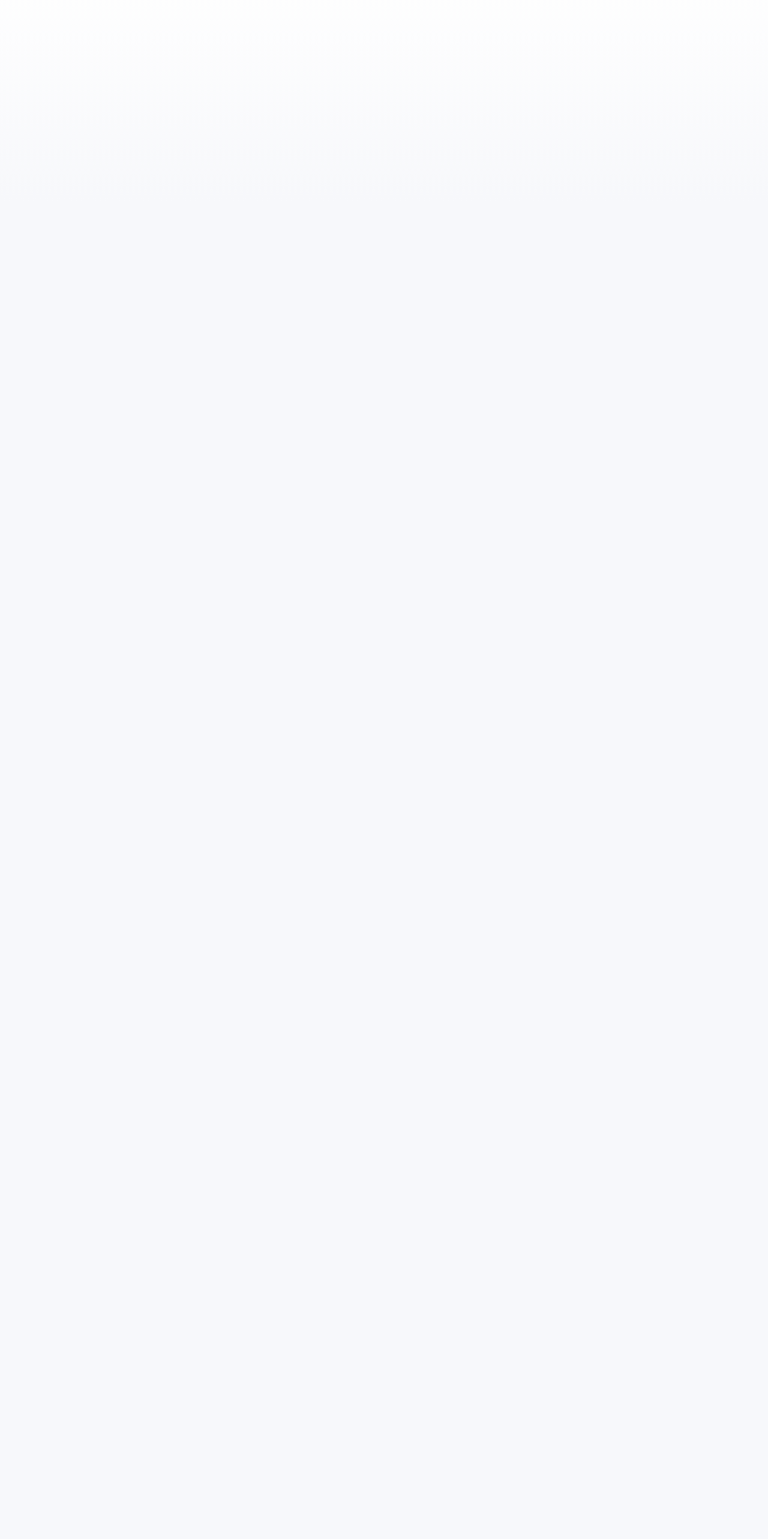
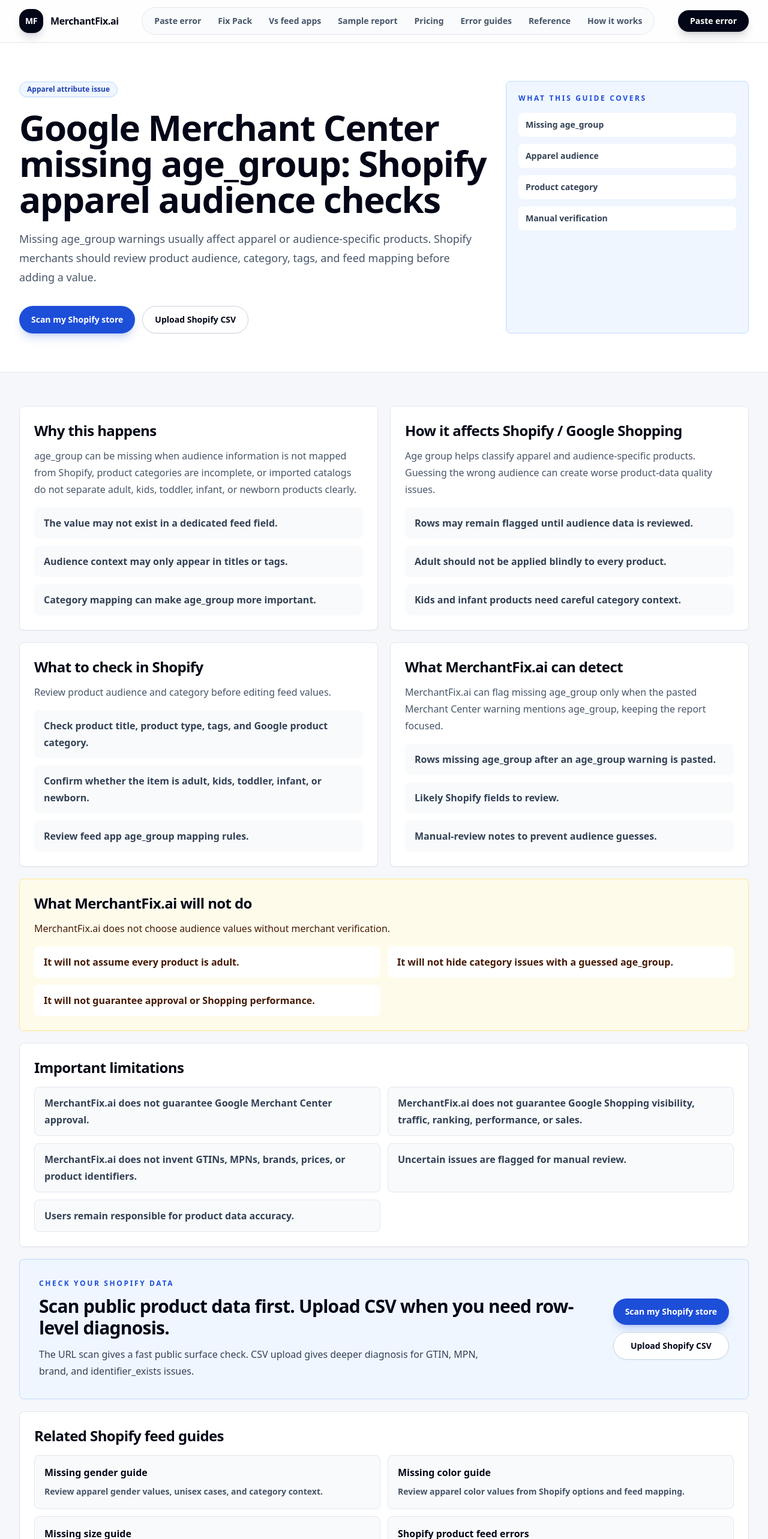
Before and after one commit to BACOUL/merchantfix-ai, a Next.js app: page /fix/google-merchant-center-missing-age-group in a window 1280 px wide. Before the commit this address had no page. Shown: the top 2566 px of the page at 60% size. Before the commit the page ends 800 px from the top, so only its background shows below. Built offline with nearby package versions, Linux system fonts and the light colour scheme.

Commit message:
Add missing age group SEO guide page

```diff
--- /dev/null
+++ b/app/fix/google-merchant-center-missing-age-group/page.tsx
@@ -0,0 +1,17 @@
+import type { Metadata } from "next";
+import { SeoGuidePage } from "@/components/SeoGuidePage";
+import { canonical } from "@/lib/seo";
+import { missingAgeGroupGuide } from "../remainingSeoGuideData";
+
+export const metadata: Metadata = {
+  title: "Google Merchant Center Missing Age Group Shopify | MerchantFix.ai",
+  description:
+    "Fix Google Merchant Center missing age_group warnings for Shopify apparel products by checking audience, category, tags, and feed mapping.",
+  alternates: {
+    canonical: canonical("/fix/google-merchant-center-missing-age-group")
+  }
+};
+
+export default function GoogleMerchantCenterMissingAgeGroupPage() {
+  return <SeoGuidePage {...missingAgeGroupGuide} />;
+}
```
